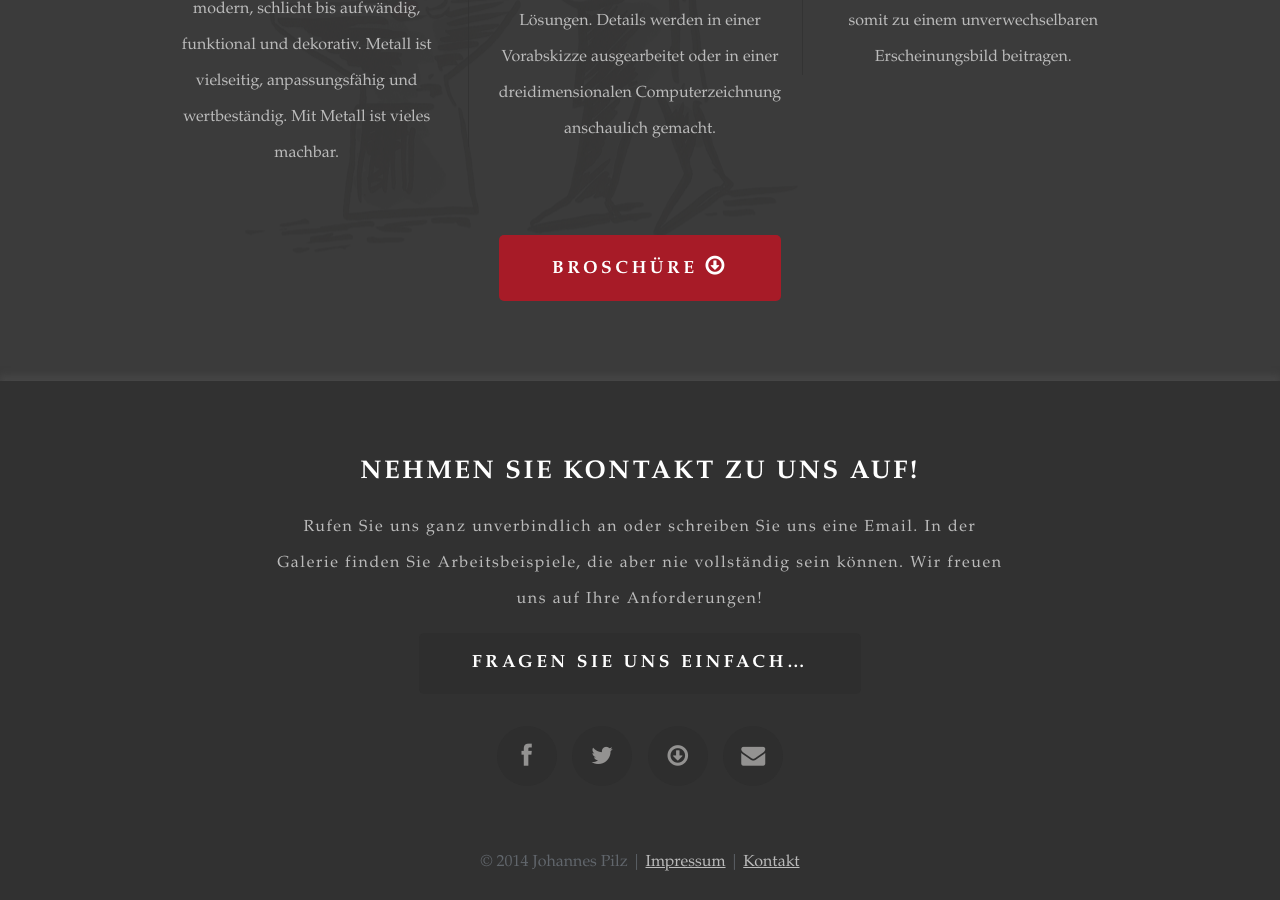
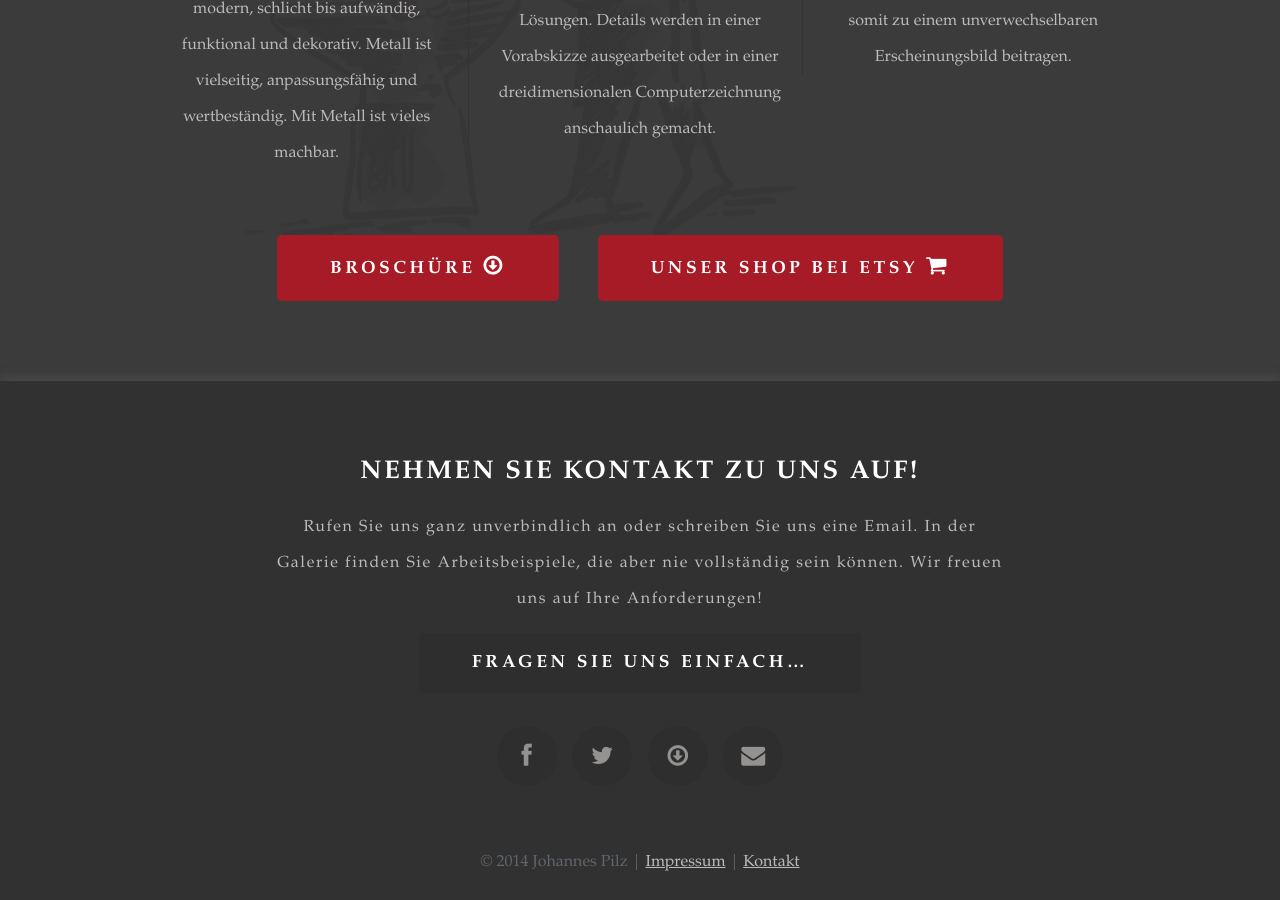
Before and after one commit to pilzschmiede/pilzschmiede.github.io, a Jekyll site: the page built from index.html, in a window 1280 px wide and 900 px high, scrolled down 1016 px. Built offline with Jekyll 4.4.1, drawn with Linux system fonts in a browser that asks for light colours; some web fonts are replaced; the list of posts is cut into pages by our own code.

Commit message:
added shop

```diff
--- a/index.html
+++ b/index.html
@@ -45,6 +45,7 @@ Klassisch bis modern, schlicht bis aufwändig, funktional und dekorativ. Metall
 				</div>
 				<div class="actions">
 					<a href="files/Pilz_Metallgestaltung.pdf" class="button button-big">Broschüre <span class="icon icon-download" /></a>
+                    <a href="http://www.etsy.com/shop/PilzMetallgestaltung" class="button button-big">Unser Shop bei Etsy <span class="icon icon-shopping-cart"></span></a>
 				</div>
 			</div>
 		<!-- /Main -->
```
